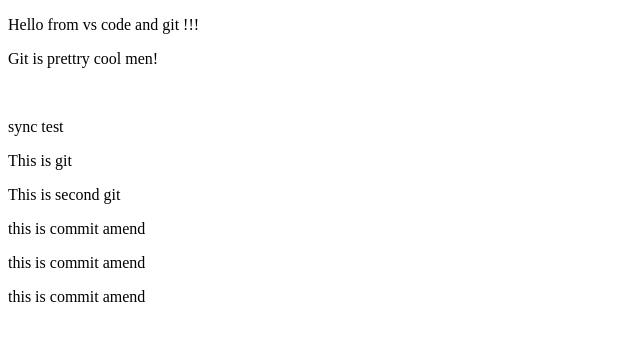
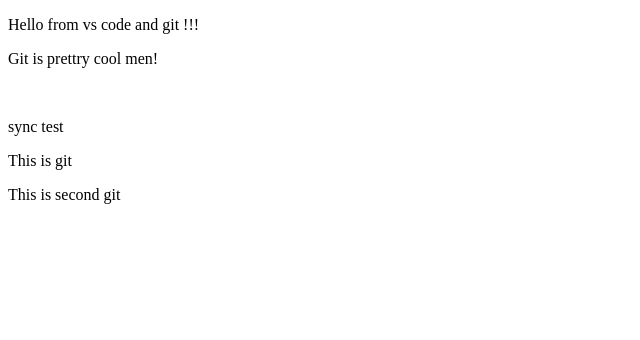
Before and after one commit to AmirAliEmami99/vscode-git, a plain HTML site: page index.html in a window 1280 px wide. Shown: the whole page, without its empty margins (0-640 px from the left). Drawn offline with Linux system fonts and the light colour scheme.

Commit message:
Remove duplicate commit amend paragraphs from index.html

```diff
--- a/index.html
+++ b/index.html
@@ -12,8 +12,5 @@
     <p>sync test</p>
     <p> This is git</p>
     <p> This is second git</p>
-    <p>this is commit amend</p>
-    <p>this is commit amend</p>
-    <p>this is commit amend</p>
 </body>
 </html>
```
